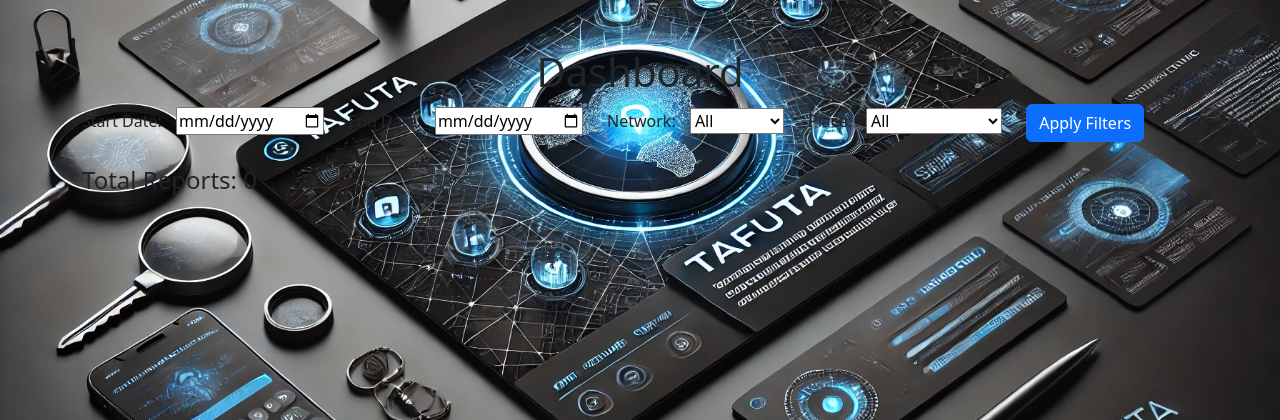
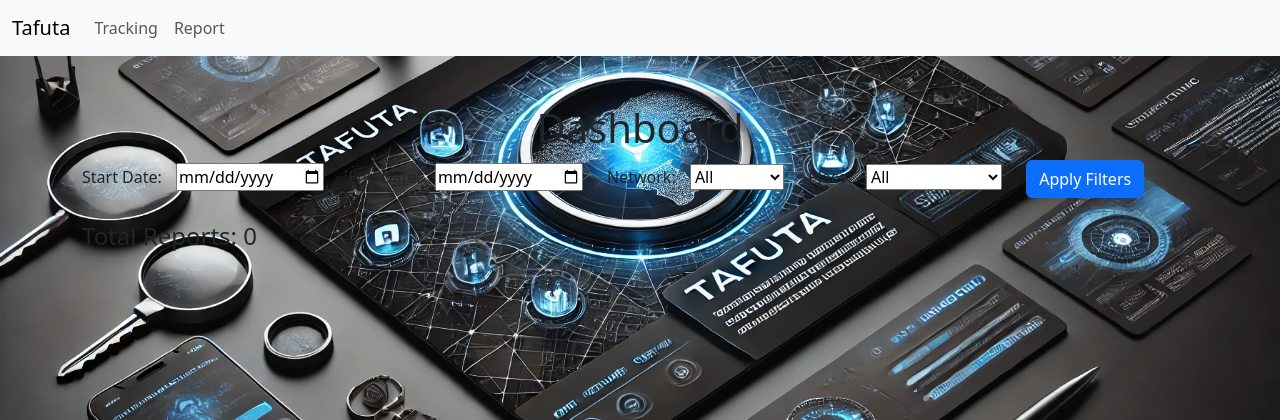
Before and after one commit to MarcelBag/tafuta, a Flask app: page /dashboard in a window 1280 px wide. Shown: the top 420 px of the page. Run offline with Flask 3, Linux system fonts and the light colour scheme; a user stored in the database is signed in; data comes from the database, SQL or seed files in the repository.

Commit message:
updating dashboard

```diff
--- a/backend/templates/Dashboard.html
+++ b/backend/templates/Dashboard.html
@@ -9,9 +9,28 @@
     <link rel="stylesheet" href="{{ url_for('static', filename='css/styles.css') }}">
 </head>
 <body>
+           <!-- Navigation Bar -->
+           <nav class="navbar navbar-expand-lg navbar-light bg-light">
+            <div class="container-fluid">
+                <a class="navbar-brand" href="/">Tafuta</a>
+                <button class="navbar-toggler" type="button" data-bs-toggle="collapse" data-bs-target="#navbarNav">
+                    <span class="navbar-toggler-icon"></span>
+                </button>
+                <div class="collapse navbar-collapse" id="navbarNav">
+                    <ul class="navbar-nav me-auto">
+                        <li class="nav-item">
+                            <a class="nav-link" href="/tracking">Tracking</a>
+                        </li>
+                        <ul class="navbar-nav me-auto">
+                            <li class="nav-item">
+                                <a class="nav-link" href="/report">Report</a>
+                            </li>
+                    </ul>
+                </div>
+            </div>
+        </nav>
     <div class="container mt-5">
         <h1 class="text-center">Dashboard</h1>
-
         <!-- Filters -->
         <div class="filters mb-4">
             <label for="start-date">Start Date:</label>
```
